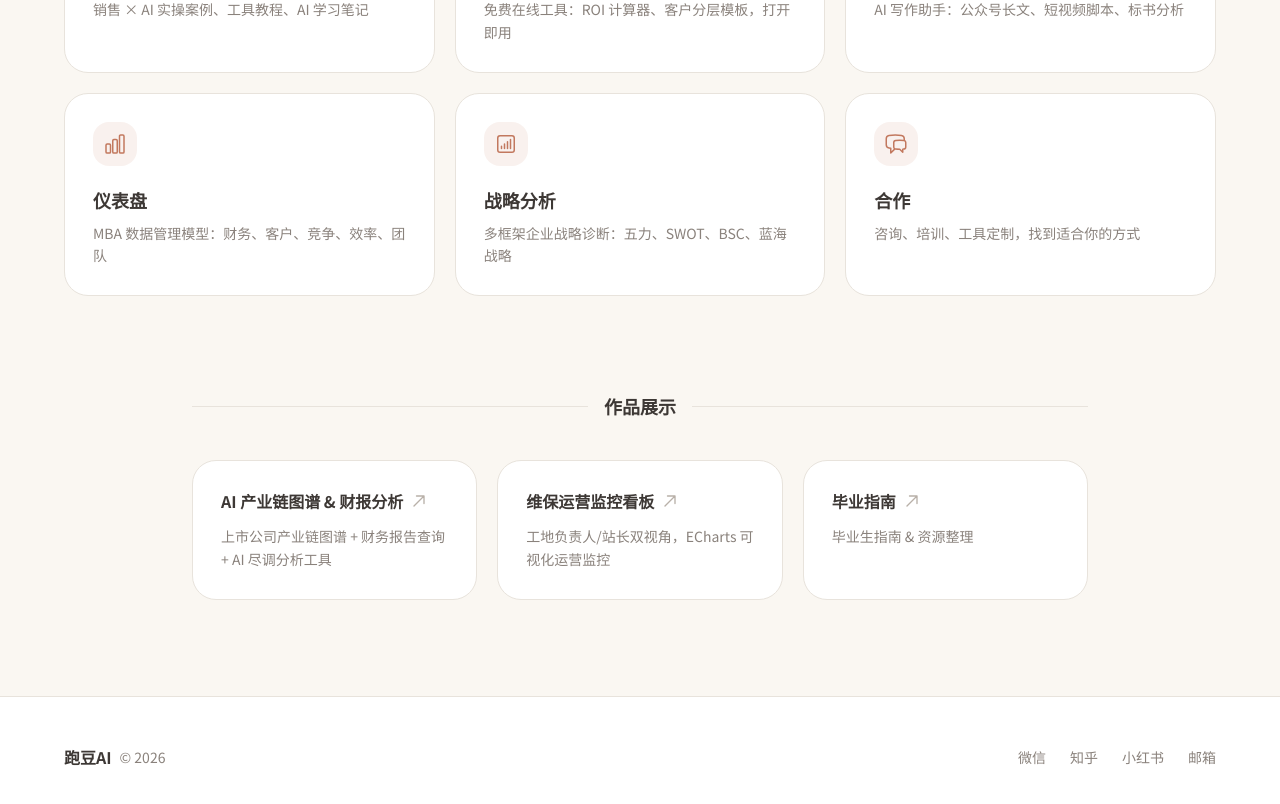
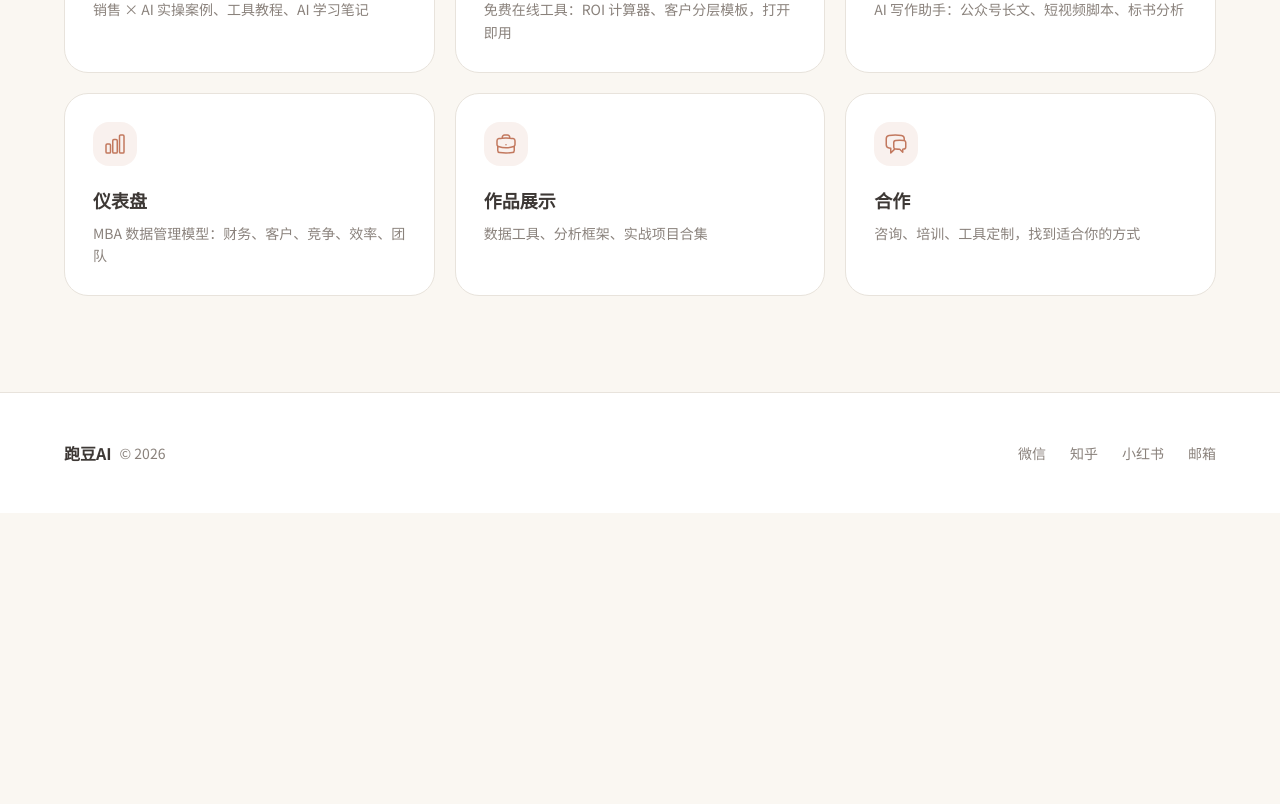
Before and after one commit to lisazhang0707-ops/paodou-ai, a React (Vite) app: page /#/ in a window 1280 px wide. Shown: the part 1020-1824 px from the top of the page. After the commit the page ends 1533 px from the top, so only its background shows below. Built offline with nearby package versions, Linux system fonts and the light colour scheme.

Commit message:
refactor: 作品展示升级为一级目录，战略分析归入其下

```diff
--- a/src/App.tsx
+++ b/src/App.tsx
@@ -18,6 +18,7 @@ import AIChainDashboard from "./pages/AIChainDashboard"
 import CustomerDashboard from "./pages/CustomerDashboard"
 import Strategy from "./pages/Strategy"
 import Growth from "./pages/Growth"
+import Projects from "./pages/Projects"
 
 export default function App() {
   return (
@@ -43,6 +44,7 @@ export default function App() {
           <Route path="/dashboard/ai-chain" element={<AIChainDashboard />} />
           <Route path="/strategy" element={<Strategy />} />
           <Route path="/growth" element={<Growth />} />
+          <Route path="/projects" element={<Projects />} />
         </Routes>
       </main>
       <Footer />
--- a/src/components/Navbar.tsx
+++ b/src/components/Navbar.tsx
@@ -4,7 +4,7 @@ const links = [
   { to: "/", label: "首页" },
   { to: "/blog", label: "文章" },
   { to: "/tools", label: "工具" },
-  { to: "/strategy", label: "战略分析" },
+  { to: "/projects", label: "作品展示" },
   { to: "/agents", label: "智能体" },
   { to: "/growth", label: "成长" },
   { to: "/about", label: "关于" },
--- a/src/pages/Home.tsx
+++ b/src/pages/Home.tsx
@@ -42,12 +42,12 @@ const modules = [
     ),
   },
   {
-    to: "/strategy",
-    title: "战略分析",
-    desc: "多框架企业战略诊断：五力、SWOT、BSC、蓝海战略",
+    to: "/projects",
+    title: "作品展示",
+    desc: "数据工具、分析框架、实战项目合集",
     icon: (
       <svg className="w-6 h-6" fill="none" viewBox="0 0 24 24" stroke="currentColor" strokeWidth={1.5}>
-        <path strokeLinecap="round" strokeLinejoin="round" d="M7.5 14.25v2.25m3-4.5v4.5m3-6.75v6.75m3-9v9M6 20.25h12A2.25 2.25 0 0 0 20.25 18V6A2.25 2.25 0 0 0 18 3.75H6A2.25 2.25 0 0 0 3.75 6v12A2.25 2.25 0 0 0 6 20.25Z" />
+        <path strokeLinecap="round" strokeLinejoin="round" d="M20.25 14.15v4.25c0 1.094-.787 2.036-1.872 2.18-2.087.277-4.216.42-6.378.42s-4.291-.143-6.378-.42c-1.085-.144-1.872-1.086-1.872-2.18v-4.25m16.5 0a2.18 2.18 0 0 0 .75-1.661V8.706c0-1.081-.768-2.015-1.837-2.175a48.114 48.114 0 0 0-3.413-.387m4.5 8.006c-.194.165-.42.295-.673.38A23.978 23.978 0 0 1 12 15.75c-2.648 0-5.195-.429-7.577-1.22a2.016 2.016 0 0 1-.673-.38m0 0A2.18 2.18 0 0 1 3 12.489V8.706c0-1.081.768-2.015 1.837-2.175a48.111 48.111 0 0 1 3.413-.387m7.5 0V5.25A2.25 2.25 0 0 0 13.5 3h-3a2.25 2.25 0 0 0-2.25 2.25v.894m7.5 0a48.667 48.667 0 0 0-7.5 0M12 12.75h.008v.008H12v-.008Z" />
       </svg>
     ),
   },
@@ -60,24 +60,6 @@ const modules = [
         <path strokeLinecap="round" strokeLinejoin="round" d="M20.25 8.511c.884.284 1.5 1.128 1.5 2.097v4.286c0 1.136-.847 2.1-1.98 2.193-.34.027-.68.052-1.02.072v3.091l-3-3c-1.354 0-2.694-.055-4.02-.163a2.115 2.115 0 0 1-.825-.242m9.345-8.334a2.126 2.126 0 0 0-.476-.095 48.64 48.64 0 0 0-8.048 0c-1.131.094-1.976 1.057-1.976 2.192v4.286c0 .837.46 1.58 1.155 1.951m9.345-8.334V6.637c0-1.621-1.152-3.026-2.76-3.235A48.455 48.455 0 0 0 11.25 3c-2.115 0-4.198.137-6.24.402-1.608.209-2.76 1.614-2.76 3.235v6.226c0 1.621 1.152 3.026 2.76 3.235.577.075 1.157.14 1.74.194V21l4.155-4.155" />
       </svg>
     ),
-  },
-]
-
-const projects = [
-  {
-    title: "AI 产业链图谱 & 财报分析",
-    desc: "上市公司产业链图谱 + 财务报告查询 + AI 尽调分析工具",
-    url: "https://lisazhang0707-ops.github.io/paodou-ai/financial-resources.html",
-  },
-  {
-    title: "维保运营监控看板",
-    desc: "工地负责人/站长双视角，ECharts 可视化运营监控",
-    url: "https://lisazhang0707-ops.github.io/paodou-ai/dashboard_standalone.html",
-  },
-  {
-    title: "毕业指南",
-    desc: "毕业生指南 & 资源整理",
-    url: "https://lisazhang0707-ops.github.io/graduation-guide/",
   },
 ]
 
@@ -221,40 +203,6 @@ export default function Home() {
         </div>
       </section>
 
-      {/* Projects / 作品展示 */}
-      {projects.length > 0 && (
-        <section className="px-6 lg:px-16 pb-24">
-          <div className="max-w-4xl mx-auto">
-            <div className="flex items-center gap-4 mb-10">
-              <div className="h-px flex-1 bg-[#e8e3dc]" />
-              <h2 className="text-lg font-bold text-[#3d3835] whitespace-nowrap">作品展示</h2>
-              <div className="h-px flex-1 bg-[#e8e3dc]" />
-            </div>
-
-            <div className="grid sm:grid-cols-2 lg:grid-cols-3 gap-5">
-              {projects.map((p) => (
-                <a
-                  key={p.url}
-                  href={p.url}
-                  target="_blank"
-                  rel="noopener noreferrer"
-                  className="group p-7 rounded-3xl border border-[#e8e3dc] bg-white hover:border-[#c2785e]/20 hover:-translate-y-1 hover:shadow-lg hover:shadow-stone-200/60 transition-all"
-                >
-                  <div className="flex items-center gap-2 mb-3">
-                    <h3 className="font-bold text-[#3d3835] group-hover:text-[#c2785e] transition-colors">
-                      {p.title}
-                    </h3>
-                    <svg className="w-4 h-4 text-[#b8b0a8] group-hover:text-[#c2785e] transition-colors" fill="none" viewBox="0 0 24 24" stroke="currentColor" strokeWidth={2}>
-                      <path strokeLinecap="round" strokeLinejoin="round" d="m4.5 19.5 15-15m0 0H8.25m11.25 0v11.25" />
-                    </svg>
-                  </div>
-                  <p className="text-sm text-[#8a827c] leading-relaxed">{p.desc}</p>
-                </a>
-              ))}
-            </div>
-          </div>
-        </section>
-      )}
     </div>
   )
 }
--- /dev/null
+++ b/src/pages/Projects.tsx
@@ -0,0 +1,108 @@
+import { Link } from "react-router-dom"
+
+const projects = [
+  {
+    title: "AI 产业链图谱 & 财报分析",
+    desc: "上市公司产业链图谱 + 财务报告查询 + AI 尽调分析工具",
+    url: "https://lisazhang0707-ops.github.io/paodou-ai/financial-resources.html",
+    external: true,
+  },
+  {
+    title: "维保运营监控看板",
+    desc: "工地负责人/站长双视角，ECharts 可视化运营监控",
+    url: "https://lisazhang0707-ops.github.io/paodou-ai/dashboard_standalone.html",
+    external: true,
+  },
+  {
+    title: "毕业指南",
+    desc: "毕业生指南 & 资源整理",
+    url: "https://lisazhang0707-ops.github.io/graduation-guide/",
+    external: true,
+  },
+  {
+    title: "AI 学习追踪器",
+    desc: "系统化追踪 AI 学习进度，规划学习路径",
+    url: import.meta.env.BASE_URL + "ai-learning-tracker.html",
+    external: true,
+  },
+]
+
+const strategyItems = [
+  {
+    to: "/strategy",
+    title: "战略分析",
+    desc: "多框架企业战略诊断：五力、SWOT、BSC、蓝海战略、PESTEL、安索夫矩阵",
+    icon: (
+      <svg className="w-8 h-8" fill="none" viewBox="0 0 24 24" stroke="currentColor" strokeWidth={1.5}>
+        <path strokeLinecap="round" strokeLinejoin="round" d="M7.5 14.25v2.25m3-4.5v4.5m3-6.75v6.75m3-9v9M6 20.25h12A2.25 2.25 0 0 0 20.25 18V6A2.25 2.25 0 0 0 18 3.75H6A2.25 2.25 0 0 0 3.75 6v12A2.25 2.25 0 0 0 6 20.25Z" />
+      </svg>
+    ),
+  },
+  {
+    to: "/dashboard",
+    title: "管理仪表盘",
+    desc: "MBA 数据管理模型：财务、客户、AI产业链、竞争、效率、团队",
+    icon: (
+      <svg className="w-8 h-8" fill="none" viewBox="0 0 24 24" stroke="currentColor" strokeWidth={1.5}>
+        <path strokeLinecap="round" strokeLinejoin="round" d="M3 13.125C3 12.504 3.504 12 4.125 12h2.25c.621 0 1.125.504 1.125 1.125v6.75C7.5 20.496 6.996 21 6.375 21h-2.25A1.125 1.125 0 0 1 3 19.875v-6.75ZM9.75 8.625c0-.621.504-1.125 1.125-1.125h2.25c.621 0 1.125.504 1.125 1.125v11.25c0 .621-.504 1.125-1.125 1.125h-2.25a1.125 1.125 0 0 1-1.125-1.125V8.625ZM16.5 4.125c0-.621.504-1.125 1.125-1.125h2.25C20.496 3 21 3.504 21 4.125v15.75c0 .621-.504 1.125-1.125 1.125h-2.25a1.125 1.125 0 0 1-1.125-1.125V4.125Z" />
+      </svg>
+    ),
+  },
+]
+
+export default function Projects() {
+  return (
+    <div className="max-w-5xl mx-auto px-6 py-16">
+      <div className="mb-12">
+        <h1 className="text-3xl font-black text-[#3d3835] mb-3">作品展示</h1>
+        <p className="text-[#8a827c] text-lg">数据工具、分析框架、实战项目，持续积累</p>
+      </div>
+
+      {/* 分析工具 */}
+      <section className="mb-16">
+        <h2 className="text-xl font-bold text-[#3d3835] mb-6 pb-3 border-b border-[#e8e3dc]">分析工具</h2>
+        <div className="grid sm:grid-cols-2 gap-5">
+          {strategyItems.map((item) => (
+            <Link
+              key={item.to}
+              to={item.to}
+              className="group p-7 rounded-3xl border border-[#e8e3dc] bg-white hover:border-[#c2785e]/20 hover:-translate-y-1 hover:shadow-xl hover:shadow-stone-200/60 transition-all"
+            >
+              <div className="w-11 h-11 flex items-center justify-center rounded-2xl bg-[#c2785e]/10 text-[#c2785e] mb-5 group-hover:bg-[#c2785e] group-hover:text-white transition-colors">
+                {item.icon}
+              </div>
+              <h3 className="font-bold text-[#3d3835] mb-2 text-lg">{item.title}</h3>
+              <p className="text-sm text-[#8a827c] leading-relaxed">{item.desc}</p>
+            </Link>
+          ))}
+        </div>
+      </section>
+
+      {/* 独立项目 */}
+      <section>
+        <h2 className="text-xl font-bold text-[#3d3835] mb-6 pb-3 border-b border-[#e8e3dc]">独立项目</h2>
+        <div className="grid sm:grid-cols-2 gap-5">
+          {projects.map((p) => (
+            <a
+              key={p.url}
+              href={p.url}
+              target="_blank"
+              rel="noopener noreferrer"
+              className="group p-7 rounded-3xl border border-[#e8e3dc] bg-white hover:border-[#c2785e]/20 hover:-translate-y-1 hover:shadow-lg hover:shadow-stone-200/60 transition-all"
+            >
+              <div className="flex items-center gap-2 mb-3">
+                <h3 className="font-bold text-[#3d3835] group-hover:text-[#c2785e] transition-colors">
+                  {p.title}
+                </h3>
+                <svg className="w-4 h-4 text-[#b8b0a8] group-hover:text-[#c2785e] transition-colors" fill="none" viewBox="0 0 24 24" stroke="currentColor" strokeWidth={2}>
+                  <path strokeLinecap="round" strokeLinejoin="round" d="m4.5 19.5 15-15m0 0H8.25m11.25 0v11.25" />
+                </svg>
+              </div>
+              <p className="text-sm text-[#8a827c] leading-relaxed">{p.desc}</p>
+            </a>
+          ))}
+        </div>
+      </section>
+    </div>
+  )
+}
```
